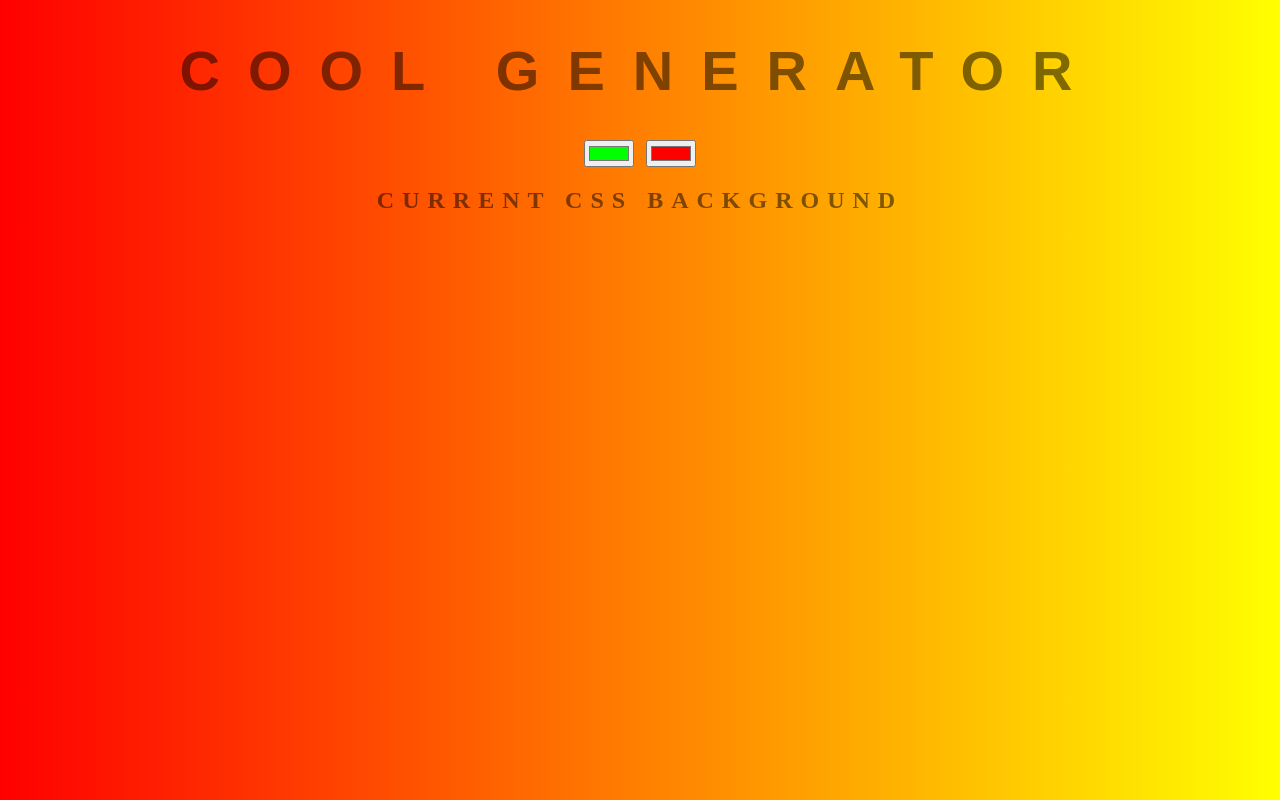
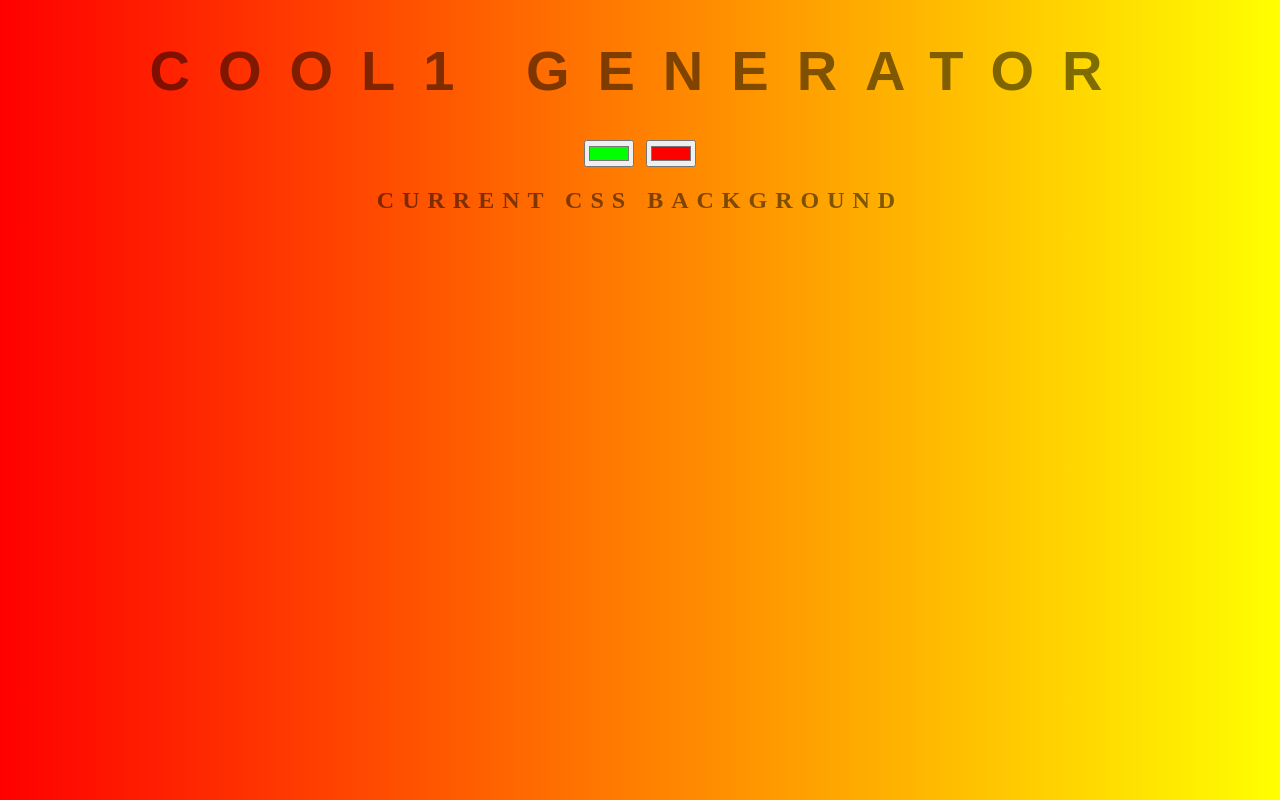
Before and after one commit to sadeeq123/Background-generator, a plain HTML site: page index.html in a window 1280 px wide. Drawn offline with Linux system fonts and the light colour scheme.

```diff
--- a/index.html
+++ b/index.html
@@ -5,7 +5,7 @@
         <link rel="stylesheet" type="text/css" href="style.css">
     </head>
     <body id="gradient">
-        <h1>Cool Generator</h1>
+        <h1>COOL1 Generator</h1>
         <input class="color1" type="color" name="color1" value="#00ff00">
         <input class="color2" type="color" name="color2" value="#ff0000">
 
```
